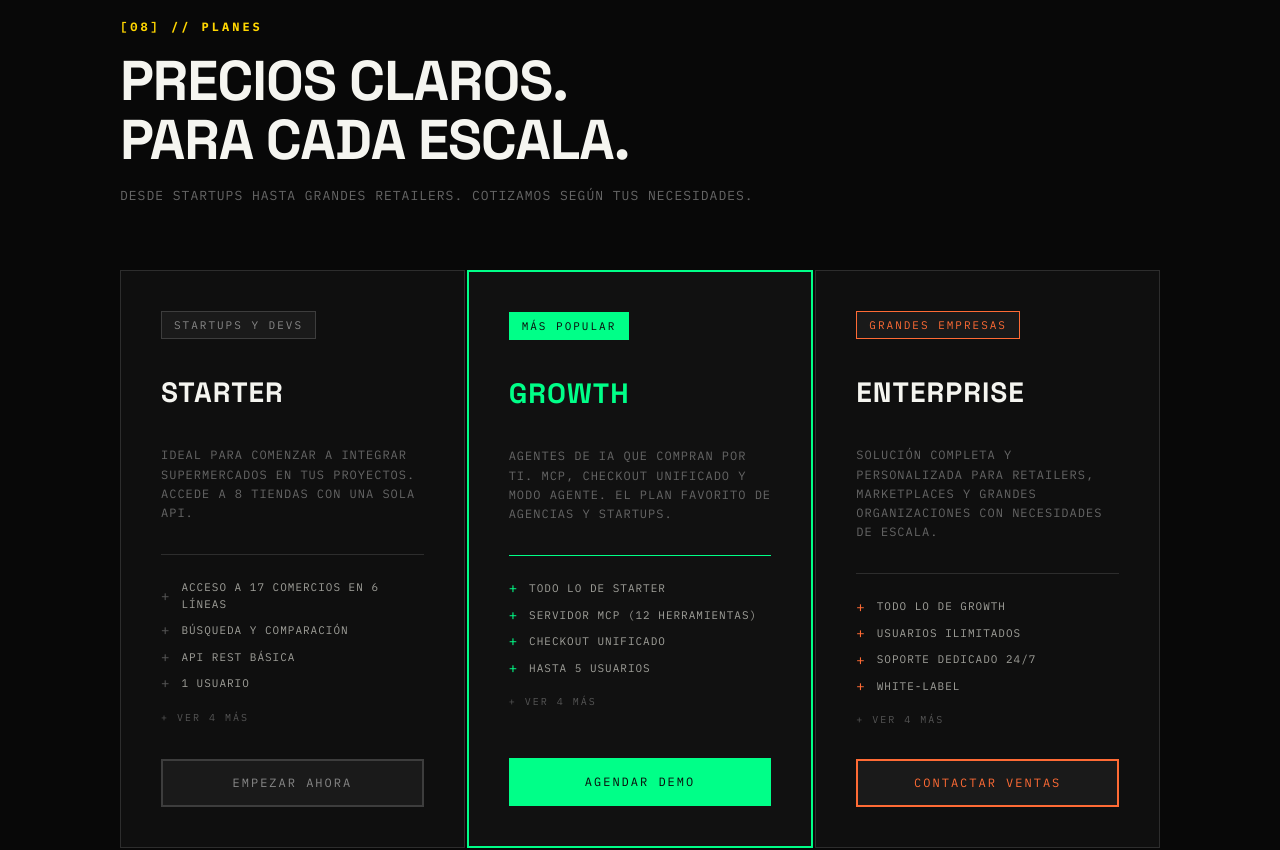
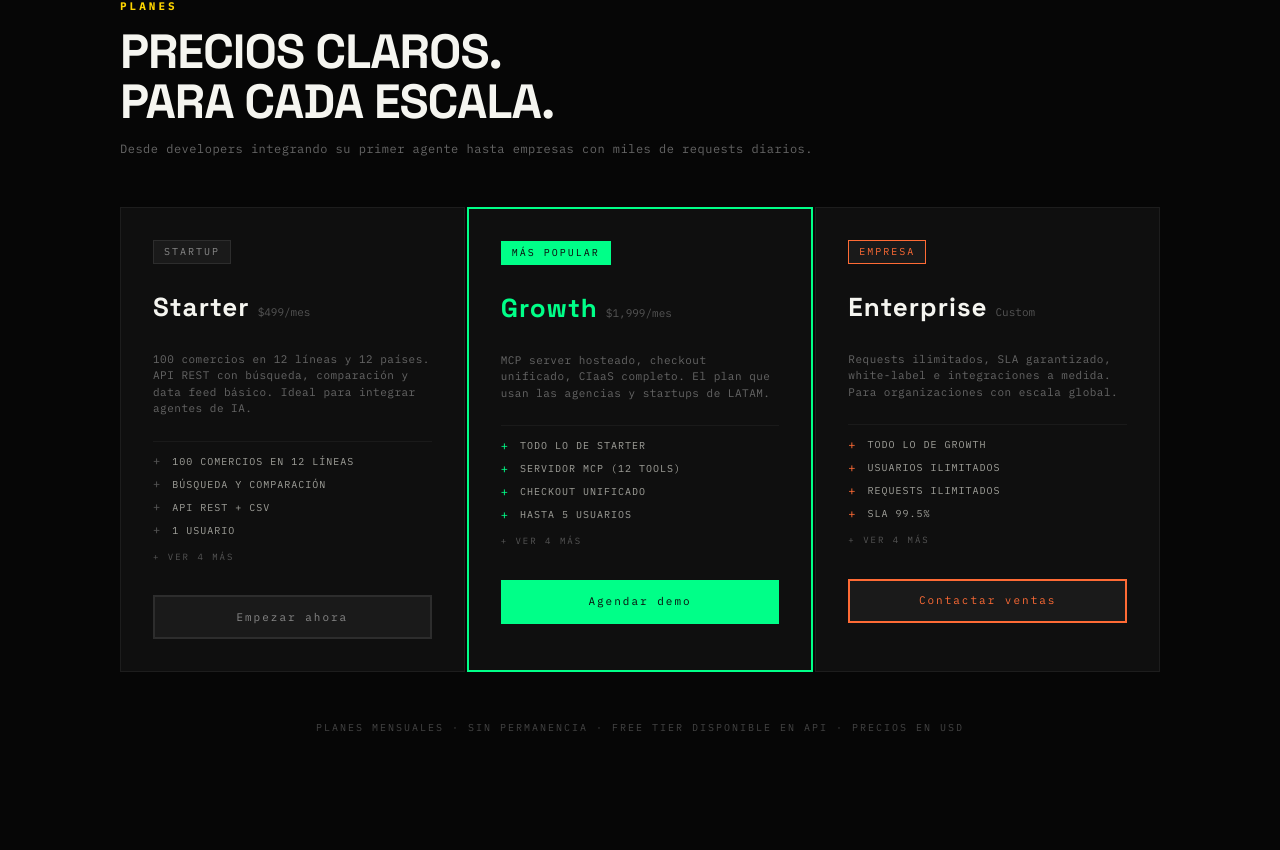
Before and after one commit to Treevu-ai/cli-market-world, a Next.js app in the folder landing/: page / in a window 1280 px wide. Shown: the part 2796-3646 px from the top of the page. Built offline with nearby package versions, Linux system fonts and the light colour scheme.

Commit message:
fix: pricing coherente — 100 comercios, 12 líneas, precios reales, sin referencias viejas

```diff
--- a/landing/components/Pricing.tsx
+++ b/landing/components/Pricing.tsx
@@ -1,197 +1,108 @@
 "use client";
-
 import { useState } from "react";
-import SectionHeader from "./SectionHeader";
 
 interface PlanCardProps {
-  tier: string;
-  tierColor?: string;
-  name: string;
-  nameColor?: string;
-  description: string;
-  btnLabel: string;
-  btnLabelColor?: string;
-  bgColor?: string;
-  borderColor?: string;
-  borderWidth?: number;
-  btnBg?: string;
-  btnBorderColor?: string;
-  tierBg?: string;
-  tierBorderColor?: string;
-  features: { label: string; included: boolean }[];
-  accentColor?: string;
+  tier: string; tierColor?: string; name: string; nameColor?: string;
+  description: string; price: string; btnLabel: string; btnLabelColor?: string;
+  bgColor?: string; borderColor?: string; borderWidth?: number;
+  btnBg?: string; btnBorderColor?: string; tierBg?: string; tierBorderColor?: string;
+  features: { label: string; included: boolean }[]; accentColor?: string;
 }
 
-function PlanCard({
-  tier,
-  tierColor = "#888888",
-  name,
-  nameColor = "#F5F5F0",
-  description,
-  btnLabel,
-  btnLabelColor = "#888888",
-  bgColor = "#0F0F0F",
-  borderColor = "#2D2D2D",
-  borderWidth = 1,
-  btnBg = "#1A1A1A",
-  btnBorderColor = "#3D3D3D",
-  tierBg = "#1A1A1A",
-  tierBorderColor = "#3D3D3D",
-  features,
-  accentColor = "#555555",
-}: PlanCardProps) {
+function PlanCard(p: PlanCardProps) {
   const [expanded, setExpanded] = useState(false);
-  const visibleFeatures = expanded ? features : features.slice(0, 4);
-  const hasMore = features.length > 4;
-
+  const visible = expanded ? p.features : p.features.slice(0, 4);
+  const more = p.features.length > 4 && !expanded;
   return (
-    <div
-      className="flex flex-col gap-5 sm:gap-6 md:gap-8 p-4 sm:p-6 md:p-[40px] w-full md:flex-1"
-      style={{ backgroundColor: bgColor, border: `${borderWidth}px solid ${borderColor}` }}
-    >
-      <div
-        className="flex items-center justify-center h-[28px] px-[12px] w-fit"
-        style={{ backgroundColor: tierBg, border: `1px solid ${tierBorderColor}` }}
-      >
-        <span className="font-ibm-mono text-[11px] tracking-[2px]" style={{ color: tierColor }}>
-          {tier}
-        </span>
+    <div className="flex flex-col gap-5 sm:gap-6 p-4 sm:p-6 md:p-[32px] w-full md:flex-1"
+      style={{ backgroundColor: p.bgColor || "#0F0F0F", border: `${p.borderWidth || 1}px solid ${p.borderColor || "#1D1D1D"}` }}>
+      <div className="flex items-center justify-center h-[24px] px-[10px] w-fit"
+        style={{ backgroundColor: p.tierBg || "#1A1A1A", border: `1px solid ${p.tierBorderColor || "#2D2D2D"}` }}>
+        <span className="font-mono text-[10px] tracking-[2px]" style={{ color: p.tierColor || "#888" }}>{p.tier}</span>
       </div>
-      <span className="font-grotesk text-[24px] sm:text-[28px] font-bold tracking-[1px]" style={{ color: nameColor }}>
-        {name}
-      </span>
-      <p className="font-ibm-mono text-[11px] sm:text-[12px] text-[#666666] tracking-[1px] leading-[1.6]">
-        {description}
-      </p>
-
-      <div className="flex flex-col gap-[10px]" style={{ borderTop: `1px solid ${borderColor === "#0F0F0F" ? "#2D2D2D" : borderColor}` }}>
-        <div className="pt-4 sm:pt-6 flex flex-col gap-[8px] sm:gap-[10px]">
-          {visibleFeatures.map((f, i) => (
-            <div key={i} className="flex items-center gap-3">
-              <span
-                className="font-ibm-mono text-[14px] leading-none shrink-0"
-                style={{ color: f.included ? accentColor : "#333333" }}
-              >
-                {f.included ? "+" : "—"}
-              </span>
-              <span
-                className="font-ibm-mono text-[10px] sm:text-[11px] tracking-[1px]"
-                style={{ color: f.included ? "#A0A09A" : "#3D3D3D" }}
-              >
-                {f.label}
-              </span>
-            </div>
-          ))}
-          {hasMore && (
-            <button
-              onClick={() => setExpanded(!expanded)}
-              className="flex items-center gap-2 pt-2 text-left"
-            >
-              <span className="font-ibm-mono text-[10px] tracking-[2px] text-[#555555] hover:text-[#888888] transition-colors">
-                {expanded ? "— MOSTRAR MENOS" : `+ VER ${features.length - 4} MÁS`}
-              </span>
-            </button>
-          )}
-        </div>
+      <div className="flex items-baseline gap-2">
+        <span className="font-grotesk text-[22px] sm:text-[26px] font-bold tracking-[1px]" style={{ color: p.nameColor || "#F5F5F0" }}>{p.name}</span>
+        <span className="font-mono text-[11px] text-[#555]">{p.price}</span>
       </div>
-
-      <button
-        className="flex items-center justify-center w-full h-[48px] mt-auto"
-        style={{ backgroundColor: btnBg, border: `2px solid ${btnBorderColor}` }}
-      >
-        <span className="font-ibm-mono text-[12px] tracking-[2px]" style={{ color: btnLabelColor }}>
-          {btnLabel}
-        </span>
+      <p className="font-mono text-[10px] sm:text-[11px] text-[#666] tracking-[0.5px] leading-[1.5]">{p.description}</p>
+      <div className="flex flex-col gap-[8px] pt-3" style={{ borderTop: "1px solid #1A1A1A" }}>
+        {visible.map((f, i) => (
+          <div key={i} className="flex items-center gap-3">
+            <span className="font-mono text-[12px] leading-none shrink-0" style={{ color: f.included ? (p.accentColor || "#555") : "#333" }}>{f.included ? "+" : "—"}</span>
+            <span className="font-mono text-[9px] sm:text-[10px] tracking-[1px]" style={{ color: f.included ? "#A0A09A" : "#3D3D3D" }}>{f.label}</span>
+          </div>
+        ))}
+        {more && (
+          <button onClick={() => setExpanded(true)} className="flex items-center gap-2 pt-1 text-left">
+            <span className="font-mono text-[9px] tracking-[2px] text-[#555] hover:text-[#888]">+ VER {p.features.length - 4} MÁS</span>
+          </button>
+        )}
+      </div>
+      <button className="flex items-center justify-center w-full h-[44px] mt-2" style={{ backgroundColor: p.btnBg || "#1A1A1A", border: `2px solid ${p.btnBorderColor || "#2D2D2D"}` }}>
+        <span className="font-mono text-[11px] tracking-[2px]" style={{ color: p.btnLabelColor || "#888" }}>{p.btnLabel}</span>
       </button>
     </div>
   );
 }
 
-const STARTER_FEATURES = [
-  { label: "ACCESO A 17 COMERCIOS EN 6 LÍNEAS", included: true  },
-  { label: "BÚSQUEDA Y COMPARACIÓN",          included: true  },
-  { label: "API REST BÁSICA",                 included: true  },
-  { label: "1 USUARIO",                       included: true  },
-  { label: "SOPORTE POR EMAIL",               included: true  },
-  { label: "MODO AGENTE (ASK)",               included: false },
-  { label: "SERVIDOR MCP",                    included: false },
-  { label: "CHECKOUT UNIFICADO",              included: false },
+const STARTER = [
+  { label: "100 COMERCIOS EN 12 LÍNEAS", included: true },
+  { label: "BÚSQUEDA Y COMPARACIÓN", included: true },
+  { label: "API REST + CSV", included: true },
+  { label: "1 USUARIO", included: true },
+  { label: "1,000 REQ/DÍA", included: true },
+  { label: "SOPORTE POR EMAIL", included: true },
+  { label: "CIaaS — COMPETITIVE INTEL", included: false },
+  { label: "SERVIDOR MCP HOSTEADO", included: false },
 ];
 
-const GROWTH_FEATURES = [
-  { label: "TODO LO DE STARTER",              included: true  },
-  { label: "SERVIDOR MCP (12 HERRAMIENTAS)",  included: true  },
-  { label: "CHECKOUT UNIFICADO",              included: true  },
-  { label: "HASTA 5 USUARIOS",                included: true  },
-  { label: "SOPORTE PRIORITARIO",             included: true  },
-  { label: "MODO AGENTE (ASK)",               included: true  },
-  { label: "OPEN FOOD FACTS",                 included: true  },
-  { label: "API PERSONALIZADA",               included: false },
+const GROWTH = [
+  { label: "TODO LO DE STARTER", included: true },
+  { label: "SERVIDOR MCP (12 TOOLS)", included: true },
+  { label: "CHECKOUT UNIFICADO", included: true },
+  { label: "HASTA 5 USUARIOS", included: true },
+  { label: "10,000 REQ/DÍA", included: true },
+  { label: "DATA FEED COMPLETO", included: true },
+  { label: "CIaaS — DELTA + ALERTAS", included: true },
+  { label: "SOPORTE PRIORITARIO", included: true },
 ];
 
-const ENTERPRISE_FEATURES = [
-  { label: "TODO LO DE GROWTH",               included: true  },
-  { label: "USUARIOS ILIMITADOS",             included: true  },
-  { label: "SOPORTE DEDICADO 24/7",           included: true  },
-  { label: "WHITE-LABEL",                     included: true  },
-  { label: "INTEGRACIONES PERSONALIZADAS",    included: true  },
-  { label: "SLA GARANTIZADO",                 included: true  },
-  { label: "MÉTRICAS AVANZADAS",              included: true  },
-  { label: "ONBOARDING DEDICADO",             included: true  },
+const ENTERPRISE = [
+  { label: "TODO LO DE GROWTH", included: true },
+  { label: "USUARIOS ILIMITADOS", included: true },
+  { label: "REQUESTS ILIMITADOS", included: true },
+  { label: "SLA 99.5%", included: true },
+  { label: "WHITE-LABEL", included: true },
+  { label: "WEBHOOKS + STREAMING", included: true },
+  { label: "INTEGRACIONES CUSTOM", included: true },
+  { label: "SOPORTE DEDICADO 24/7", included: true },
 ];
 
 export default function Pricing() {
   return (
-    <section id="pricing" className="flex flex-col w-full bg-[#080808] py-12 px-4 sm:py-16 sm:px-6 md:py-[100px] md:px-[120px] gap-10 sm:gap-12 md:gap-[64px]">
-      <SectionHeader
-        label="[08] // PLANES"
-        title={"PRECIOS CLAROS.\nPARA CADA ESCALA."}
-        subtitle="DESDE STARTUPS HASTA GRANDES RETAILERS. COTIZAMOS SEGÚN TUS NECESIDADES."
-      />
-
+    <section id="pricing" className="flex flex-col w-full bg-[#060606] py-12 px-4 sm:py-16 sm:px-6 md:py-[80px] md:px-[120px] gap-8 sm:gap-10 md:gap-[48px]">
+      <div className="flex flex-col gap-[12px] w-full">
+        <span className="font-mono text-[9px] sm:text-[10px] md:text-[11px] font-bold text-[#FFD600] tracking-[2px] md:tracking-[3px] uppercase">Planes</span>
+        <h2 className="font-grotesk text-[26px] sm:text-[32px] md:text-[48px] font-bold text-[#F5F5F0] tracking-[-1px] leading-[1.05] whitespace-pre-line">{"PRECIOS CLAROS.\nPARA CADA ESCALA."}</h2>
+        <p className="font-mono text-[10px] sm:text-[11px] md:text-[12px] text-[#666] tracking-[0.5px] leading-[1.6]">Desde developers integrando su primer agente hasta empresas con miles de requests diarios.</p>
+      </div>
       <div className="flex flex-col md:flex-row w-full gap-[2px]">
-        <PlanCard
-          tier="STARTUPS Y DEVS"
-          name="STARTER"
-          description="IDEAL PARA COMENZAR A INTEGRAR SUPERMERCADOS EN TUS PROYECTOS. ACCEDE A 8 TIENDAS CON UNA SOLA API."
-          btnLabel="EMPEZAR AHORA"
-          features={STARTER_FEATURES}
-          accentColor="#555555"
-        />
-        <PlanCard
-          tier="MÁS POPULAR"
-          tierColor="#0A0A0A"
-          tierBg="#00FF88"
-          tierBorderColor="#00FF88"
-          name="GROWTH"
-          nameColor="#00FF88"
-          description="AGENTES DE IA QUE COMPRAN POR TI. MCP, CHECKOUT UNIFICADO Y MODO AGENTE. EL PLAN FAVORITO DE AGENCIAS Y STARTUPS."
-          btnLabel="AGENDAR DEMO"
-          btnLabelColor="#0A0A0A"
-          bgColor="#111111"
-          borderColor="#00FF88"
-          borderWidth={2}
-          btnBg="#00FF88"
-          btnBorderColor="transparent"
-          features={GROWTH_FEATURES}
-          accentColor="#00FF88"
-        />
-        <PlanCard
-          tier="GRANDES EMPRESAS"
-          tierColor="#FF6B35"
-          tierBorderColor="#FF6B35"
-          name="ENTERPRISE"
-          description="SOLUCIÓN COMPLETA Y PERSONALIZADA PARA RETAILERS, MARKETPLACES Y GRANDES ORGANIZACIONES CON NECESIDADES DE ESCALA."
-          btnLabel="CONTACTAR VENTAS"
-          btnLabelColor="#FF6B35"
-          btnBorderColor="#FF6B35"
-          features={ENTERPRISE_FEATURES}
-          accentColor="#FF6B35"
-        />
+        <PlanCard tier="STARTUP" name="Starter" price="$499/mes"
+          description="100 comercios en 12 líneas y 12 países. API REST con búsqueda, comparación y data feed básico. Ideal para integrar agentes de IA."
+          btnLabel="Empezar ahora" features={STARTER} accentColor="#555" />
+        <PlanCard tier="MÁS POPULAR" tierColor="#0A0A0A" tierBg="#00FF88" tierBorderColor="#00FF88"
+          name="Growth" nameColor="#00FF88" price="$1,999/mes"
+          description="MCP server hosteado, checkout unificado, CIaaS completo. El plan que usan las agencias y startups de LATAM."
+          btnLabel="Agendar demo" btnLabelColor="#0A0A0A" bgColor="#0F0F0F" borderColor="#00FF88" borderWidth={2} btnBg="#00FF88" btnBorderColor="transparent"
+          features={GROWTH} accentColor="#00FF88" />
+        <PlanCard tier="EMPRESA" tierColor="#FF6B35" tierBorderColor="#FF6B35"
+          name="Enterprise" price="Custom"
+          description="Requests ilimitados, SLA garantizado, white-label e integraciones a medida. Para organizaciones con escala global."
+          btnLabel="Contactar ventas" btnLabelColor="#FF6B35" btnBorderColor="#FF6B35"
+          features={ENTERPRISE} accentColor="#FF6B35" />
       </div>
-
-      <p className="font-ibm-mono text-[11px] text-[#444444] tracking-[2px] text-center">
-        PLANES MENSUALES // SIN PERMANENCIA // COMISIÓN 1-5% POR TRANSACCIÓN // PRECIOS API POR USO
+      <p className="font-mono text-[10px] text-[#444] tracking-[2px] text-center">
+        PLANES MENSUALES · SIN PERMANENCIA · FREE TIER DISPONIBLE EN API · PRECIOS EN USD
       </p>
     </section>
   );
```
